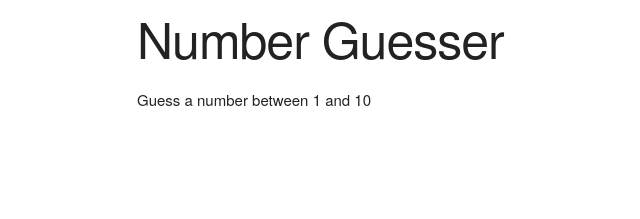
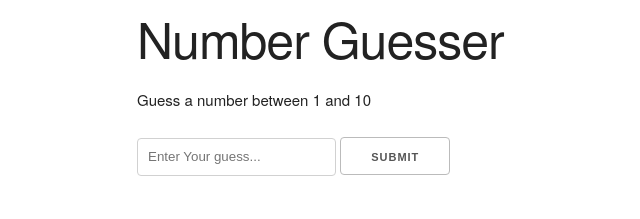
Before and after one commit to itscharlie4real/Number-Guessing-Game, a plain HTML site: page index.html in a window 1280 px wide. Shown: the whole page, without its empty margins (23-663 px from the left). Drawn offline with nearby package versions, Linux system fonts and the light colour scheme.

Commit message:
add the input fields

```diff
--- a/index.html
+++ b/index.html
@@ -18,6 +18,13 @@
           Guess a number between <span class="min-num">1</span> and
           <span class="max-num">10</span>
         </p>
+        <input
+          type="number"
+          id="guess-input"
+          placeholder="Enter Your guess..."
+        />
+        <input type="submit" value="Submit" id="guess-value" />
+        <p class="message"></p>
       </div>
     </div>
   </body>
```
